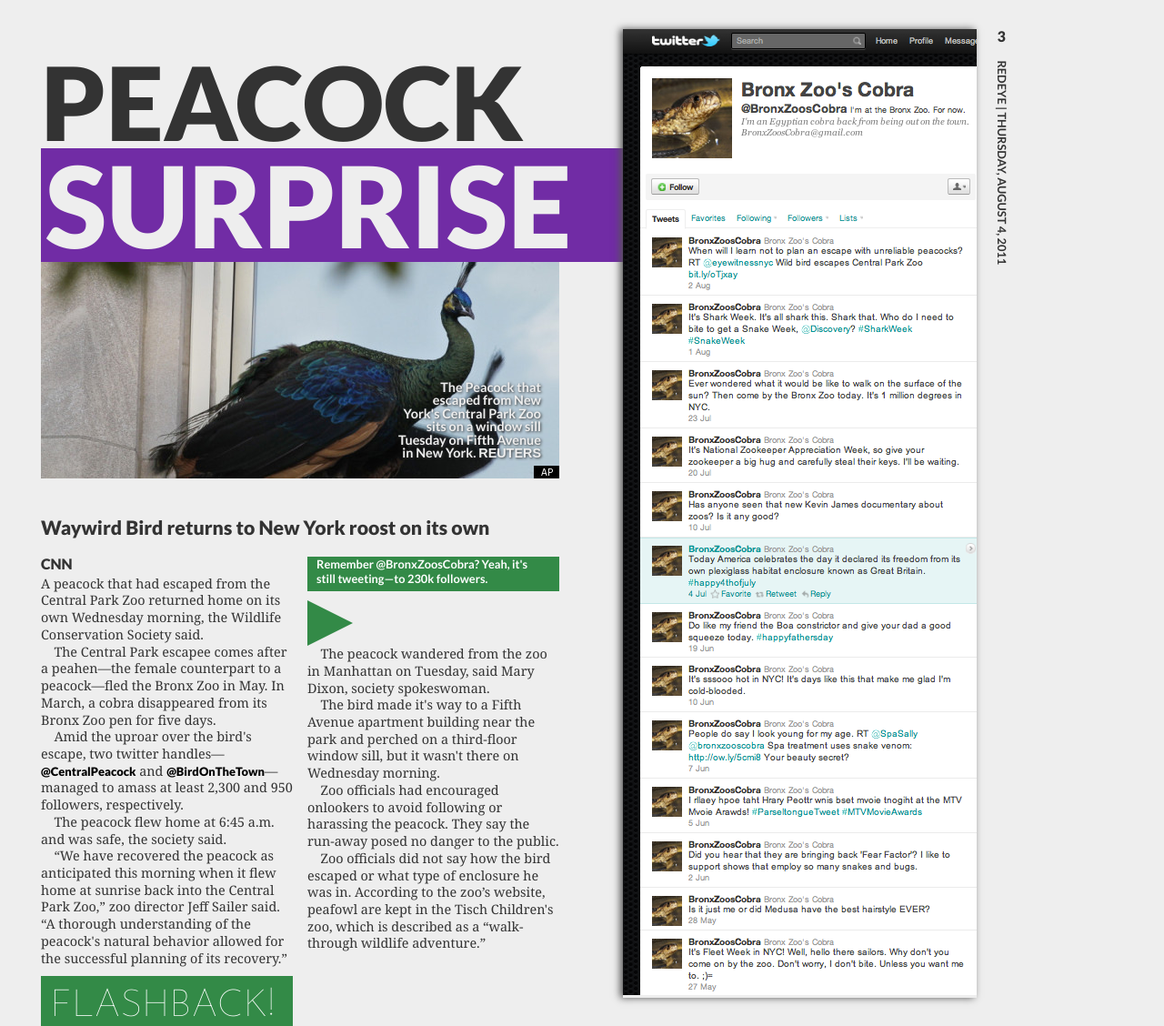
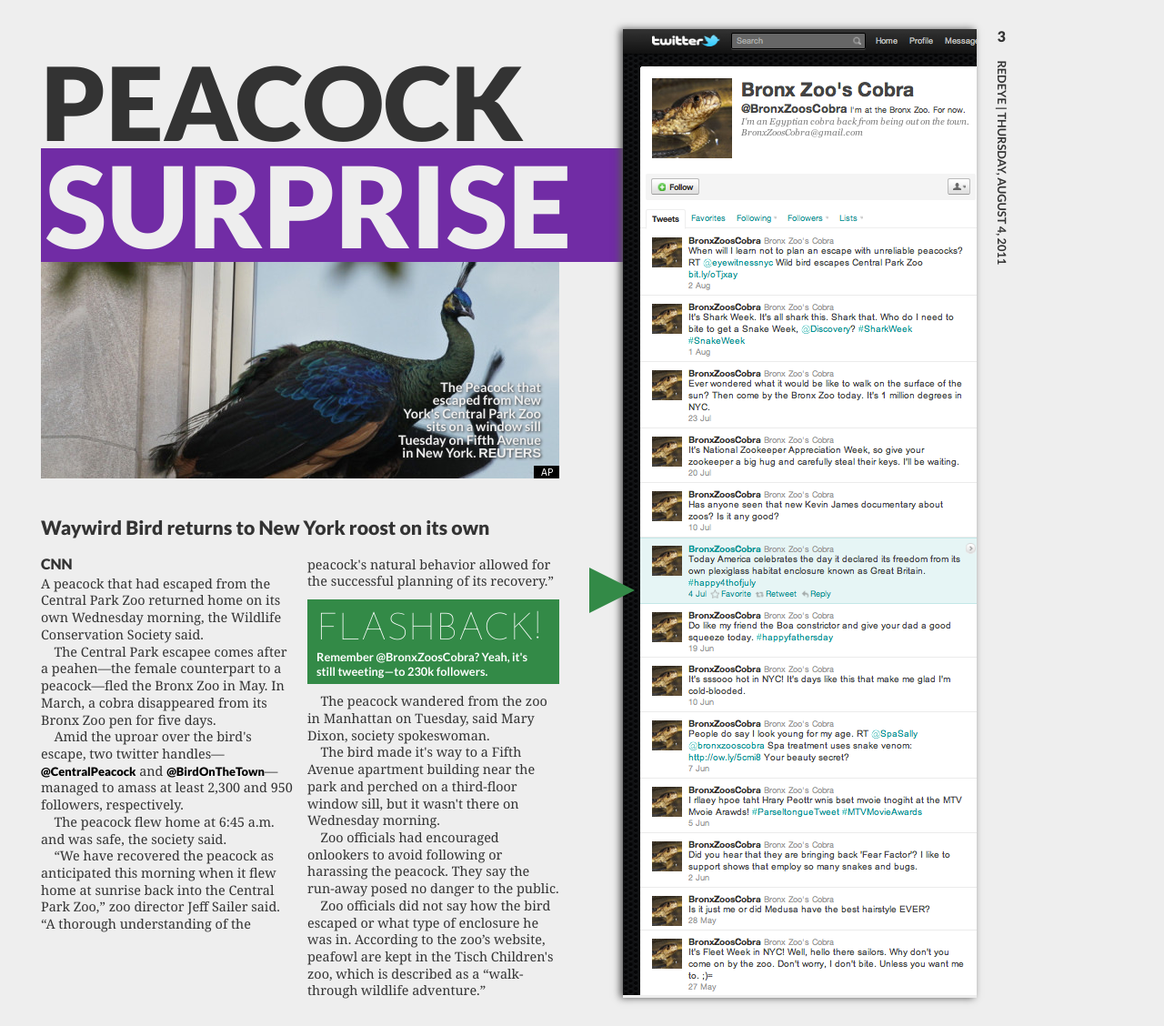
Before and after one commit to smbriones/smbriones.github.com, a Jekyll site: the page testing/peacock/index.html, which Jekyll copies as it is, in a window 1280 px wide. Shown: the whole page at 91% size. Built offline with Jekyll 4.4.1, drawn with Linux system fonts in a browser that asks for light colours.

Commit message:
fixed the quote box putting the triangle in the correct place

```diff
--- a/testing/peacock/index.html
+++ b/testing/peacock/index.html
@@ -49,10 +49,9 @@
       <aside>
         <h3>Flashback!</h3>
         <p>Remember @BronxZoosCobra? Yeah, it's still tweeting—to 230k followers.</p>
+        <div id="triangle-right">
+        </div>
       </aside>
-      <div id="triangle-right">
-
-      </div>
       <p>
         The peacock wandered from the zoo in Manhattan on Tuesday, said Mary Dixon,
         society spokeswoman.
--- a/testing/peacock/stylesheets/peacock.css
+++ b/testing/peacock/stylesheets/peacock.css
@@ -128,6 +128,9 @@
 }
 
 #triangle-right {
+	position: absolute;
+	top: 39em;
+	left: 40.5em;
 	width: 0;
 	height: 0;
 	border-top: 25px solid transparent;
```
